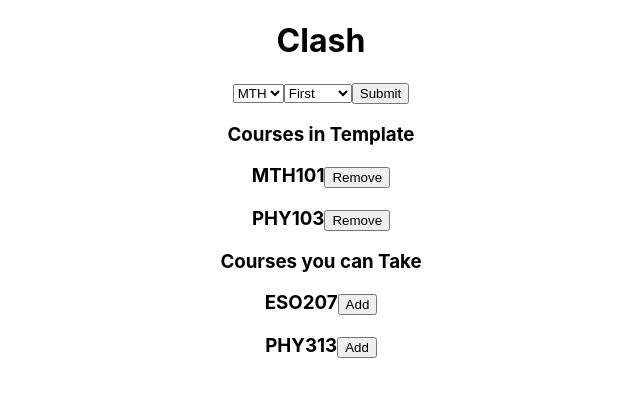
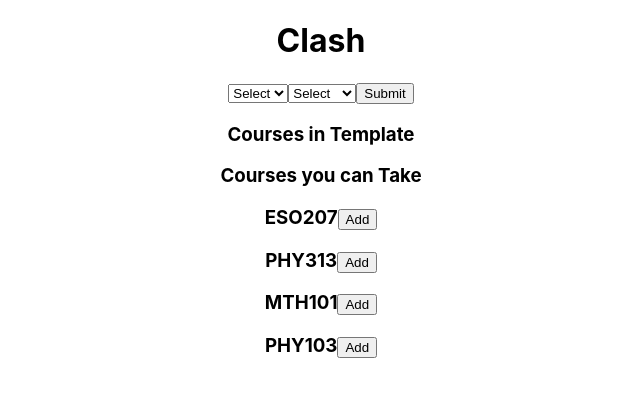
Before and after one commit to PremBharwani/clash-hai-bhai, a React (Create React App) app in the folder frontend/: page / in a window 1280 px wide. Shown: the top 396 px of the page, without its empty margins (319-959 px from the left). Built offline with nearby package versions, Linux system fonts and the light colour scheme.

Commit message:
[add] Dummy Template and functions for API calls.

```diff
--- a/frontend/src/App.js
+++ b/frontend/src/App.js
@@ -1,5 +1,5 @@
 import './App.css';
-import Home from "./Home"
+import Home from "./home"
 
 
 function App() {
--- a/frontend/src/Components/DeptInf.js
+++ b/frontend/src/Components/DeptInf.js
@@ -26,7 +26,7 @@ export class DeptInf extends Component {
     }
 
     onSubmit = (e) => {
-
+        this.props.requestTemplate(this.state.dept, this.state.sem);
     }
 
 
@@ -34,15 +34,17 @@ export class DeptInf extends Component {
     return (
       <div>
           <select name='dept' placeholder='Department' onChange={this.DeptHandler} value = {this.state.dept}>
+              <option value="" key="NONE">Select</option>
               <option value="MTH" key="MTH">MTH</option>
               <option value="PHY" key="PHY">PHY</option>
               <option value="EE" key="EE">EE</option>
           </select>
 
           <select name='sem' placeholder='Department' onChange={this.SemHandler} value = {this.state.sem}>
-              <option value="First" key="First">First</option>
-              <option value="Second" key="Second">Second</option>
-              <option value="Third" key="Third">Third</option>
+              <option value="0" key="Zero">Select</option>
+              <option value="1" key="First">First</option>
+              <option value="2" key="Second">Second</option>
+              <option value="3" key="Third">Third</option>
           </select>
 
           <input type="submit" value="Submit" onClick={this.onSubmit} />
--- a/frontend/src/home.js
+++ b/frontend/src/home.js
@@ -10,11 +10,57 @@ export class home extends Component {
     super(props)
 
     this.state = {
+       preCourses : [],
+       possCourses : [],
+       dept : "",
+       sem : 1
+    }
+
+    this.requestTemplate = this.requestTemplate.bind(this)
+  }
+
+  requestTemplate(dep, semes){
+    //Api request
+    const st = {
        preCourses : [new Course("MTH101", 1, 1), new Course("PHY103", 1, 1)],
        possCourses : [new Course("ESO207", 1, 1), new Course("PHY313", 1, 1)],
        dept : "PHY",
+       sem : "1"
+    }
+
+
+    const rt = {
+       preCourses : [new Course("PHY101", 1, 1), new Course("PSY103", 1, 1)],
+       possCourses : [new Course("ESK207", 1, 1), new Course("PSO313", 1, 1)],
+       dept : "MTH",
+       sem : "1"
+    }
+
+    let iter = [rt, st];
+    iter.forEach((obj) => {
+
+      if(obj.dept === dep && obj.sem === semes)
+      {
+        this.setState(obj);
+      }
+    })
+  }
+
+  async requestCourses()
+  {
+    //Api request
+    const st = await {
+       preCourses : [],
+       possCourses : [new Course("ESO207", 1, 1), new Course("PHY313", 1, 1), new Course("MTH101", 1, 1), new Course("PHY103", 1, 1)],
+       dept : "PHY",
        sem : 1
     }
+    this.setState(st);
+  }
+
+  componentDidMount()
+  {
+    this.requestCourses();
   }
 
   removeCourse = (name) => {
@@ -24,8 +70,7 @@ export class home extends Component {
       preCourses : this.state.preCourses.filter((val,ind,arr) => {
         if (val.name !== name)
         {
-          return val
-          return
+          return val;
         }
         else {
           course = val
@@ -48,6 +93,7 @@ export class home extends Component {
         }
         else {
           course = val
+          return null;
         }
       } ),
 
@@ -63,7 +109,7 @@ export class home extends Component {
     return (
       <div>
           <h1>Clash</h1>
-          <DeptInf />
+          <DeptInf requestTemplate = {this.requestTemplate} />
           <h3>Courses in Template</h3>
           <PresetCourses preCourse = {this.state.preCourses} removeCourse = {this.removeCourse} />
           <h3>Courses you can Take</h3>
```
